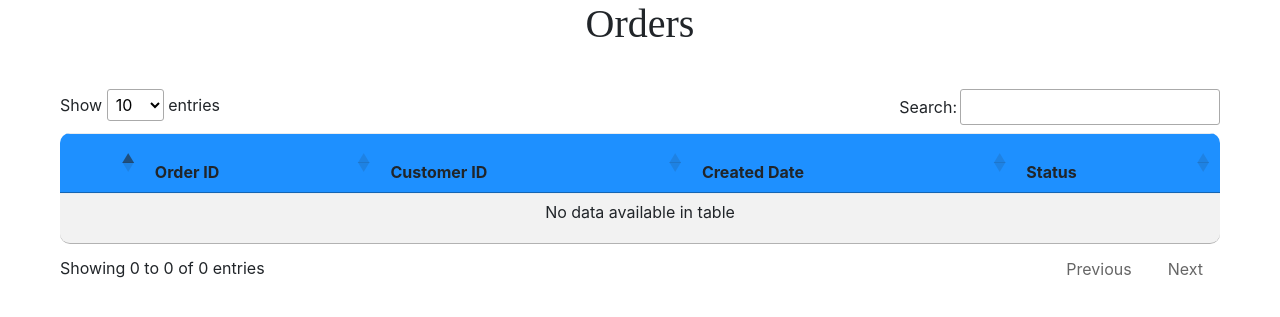
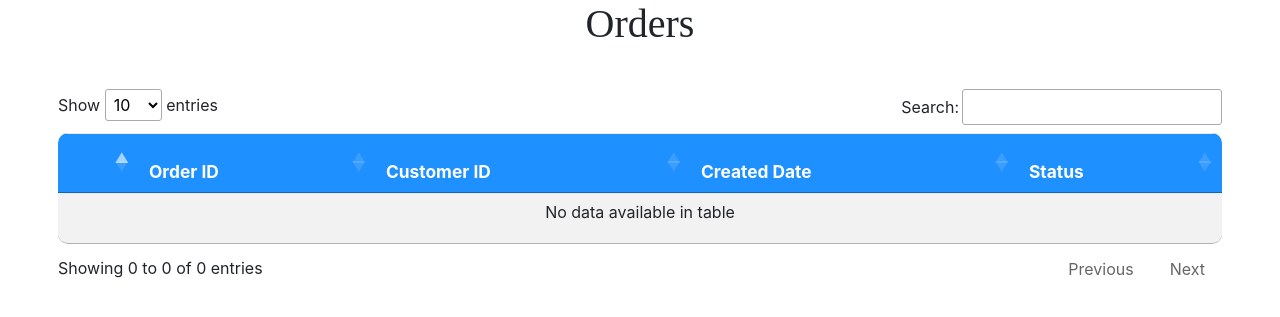
Before and after one commit to soethanv/PyMarket, a Flask app: page /orders in a window 1280 px wide. Shown: the part 63-380 px from the top of the page. Run offline with Flask 2, Linux system fonts and the light colour scheme; the visitor is signed in with stand-in values (Sample User, id 1); data that the repository does not hold is empty; some libraries are stand-ins or nearby versions; some web fonts are replaced.

Commit message:
Changing the column font colors

```diff
--- a/static/table.css
+++ b/static/table.css
@@ -63,6 +63,9 @@ iframe {
 }
 table {
   /* font-family: 'Gugi', cursive; */
+  /* font-weight: 400;
+  color: white;
+  font-size: 13pt; */
   border-spacing: 1;
   border-collapse: collapse;
   background: #f1f2f6;
@@ -72,7 +75,7 @@ table {
   margin: 0 auto;
   position: relative;
 }
-
+/* font-weight: 400; color: white; font-size: 13pt; */
 table * {
   position: relative;
 }
@@ -82,6 +85,9 @@ table td, table th {
 }
 table thead tr {
   height: 60px;
+  font-weight: 400;
+  color: white;
+  font-size: 13pt;
   background: #1e90ff;
 
 }
--- a/templates/orders.html
+++ b/templates/orders.html
@@ -8,7 +8,7 @@
     <div class="container-table100">
       <div class="wrap-table100">
         <div class="table-responsive">
-            <table id="sales_table" style="width:100%" class="table table-striped"></table>
+            <table id="sales_table" class="table table-striped"></table>
         </div>
     </div>
   </div>
@@ -94,11 +94,11 @@ function format_table( d, OrderID ) {
     // `d` is the original data object for the row
     var str = '<table cellpadding="5" id="salesorder"cellspacing="0" border="0" style="padding-left:50px;">';
     str += 	'<tr>'+
-    		'<td>'+'SKU'+'</td>'+
-        	'<td>'+'Name'+'</td>'+
-        	'<td>'+'Location'+'</td>'+
-        	'<td>'+'Quantity'+'</td>'+
-        	'<td>'+'Status'+'</td>'
+    		'<th>'+'SKU'+'</th>'+
+        	'<th>'+'Name'+'</th>'+
+        	'<th>'+'Location'+'</th>'+
+        	'<th>'+'Quantity'+'</th>'+
+        	'<th>'+'Status'+'</th>'
      		+'</tr>';
 
     var i;
```
